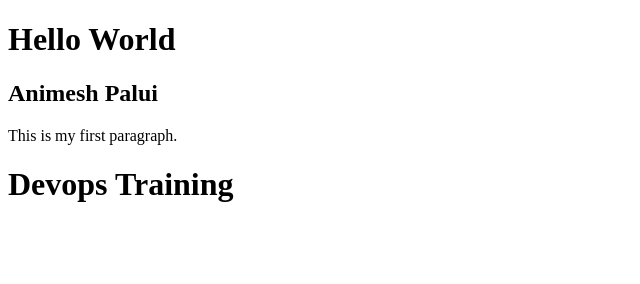
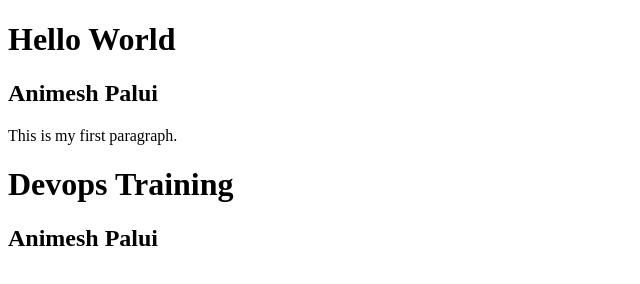
Before and after one commit to animesh33-ctrl/devops_training, a plain HTML site: page hello.html in a window 1280 px wide. Shown: the whole page, without its empty margins (0-640 px from the left). Drawn offline with Linux system fonts and the light colour scheme.

Commit message:
Finalize merge and fix conflicts on main

```diff
--- a/hello.html
+++ b/hello.html
@@ -10,5 +10,6 @@
     <h2>Animesh Palui</h2>
     <p>This is my first paragraph.</p>
     <h1>Devops Training</h1>
+    <h2>Animesh Palui</h2>
 </body>
 </html>
```
